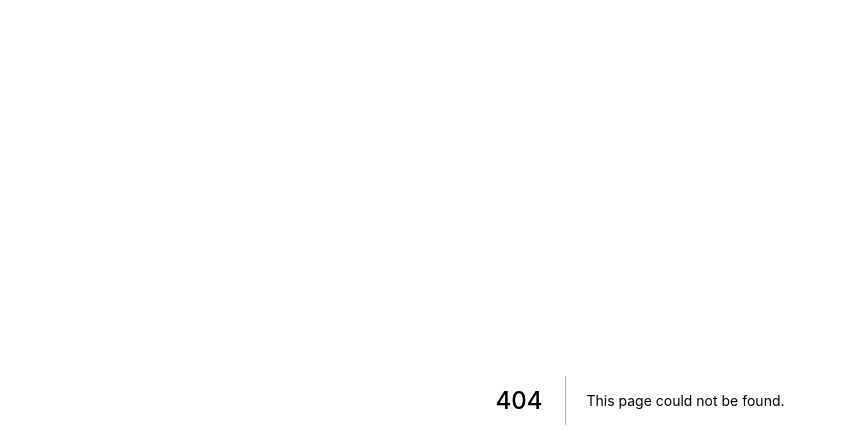
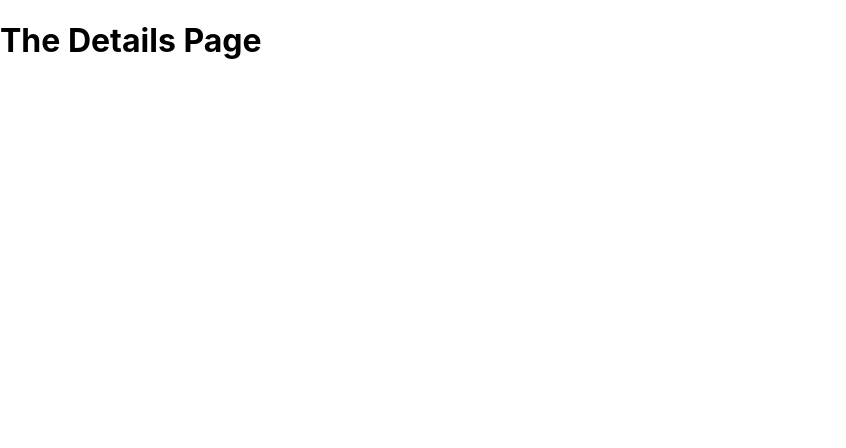
Before and after one commit to allwinandrews/nextjs-meetups, a Next.js app: page /news/details in a window 1280 px wide. Before the commit this address had no page. Shown: the top 448 px of the page, without its empty margins (0-846 px from the left). Built offline with nearby package versions, Linux system fonts and the light colour scheme.

Commit message:
Adds nested paths & pages

```diff
--- /dev/null
+++ b/pages/news/details/index.js
@@ -0,0 +1,10 @@
+
+const DetailPage = () => {
+    return (
+        <h1>
+             The Details Page
+        </h1>
+    )
+}
+
+export default DetailPage
```
Also changed, not shown: pages/news/index.js (renamed from pages/news.js).
